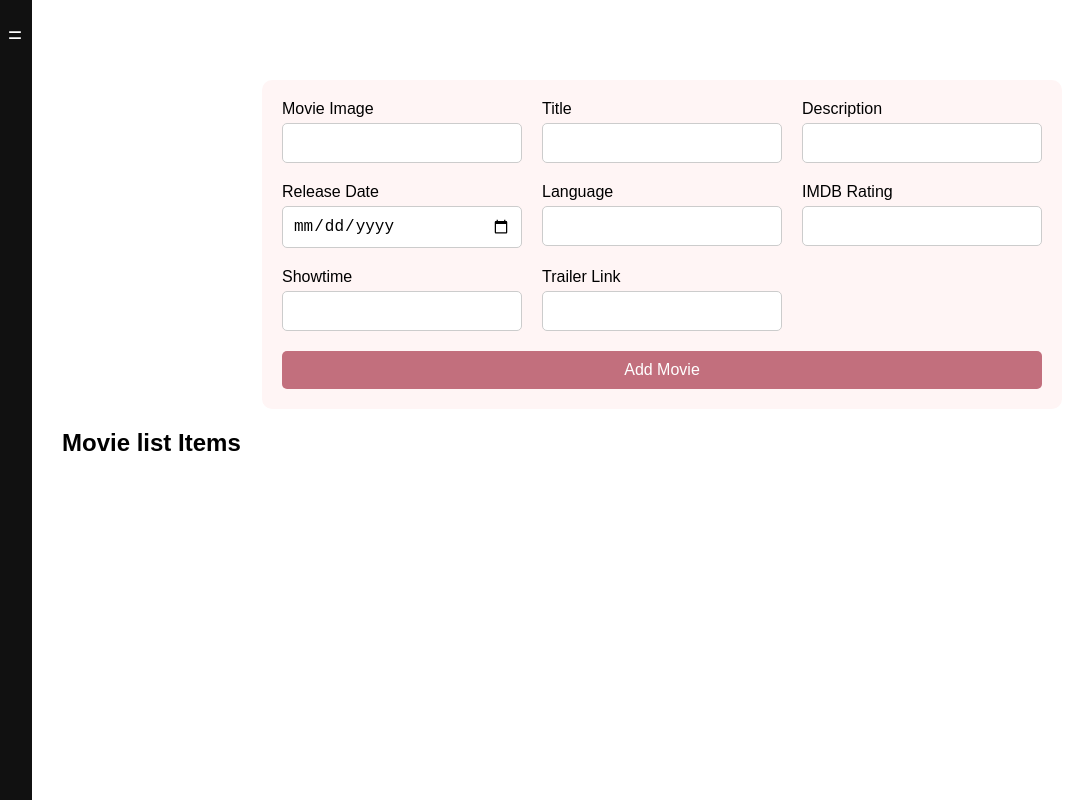
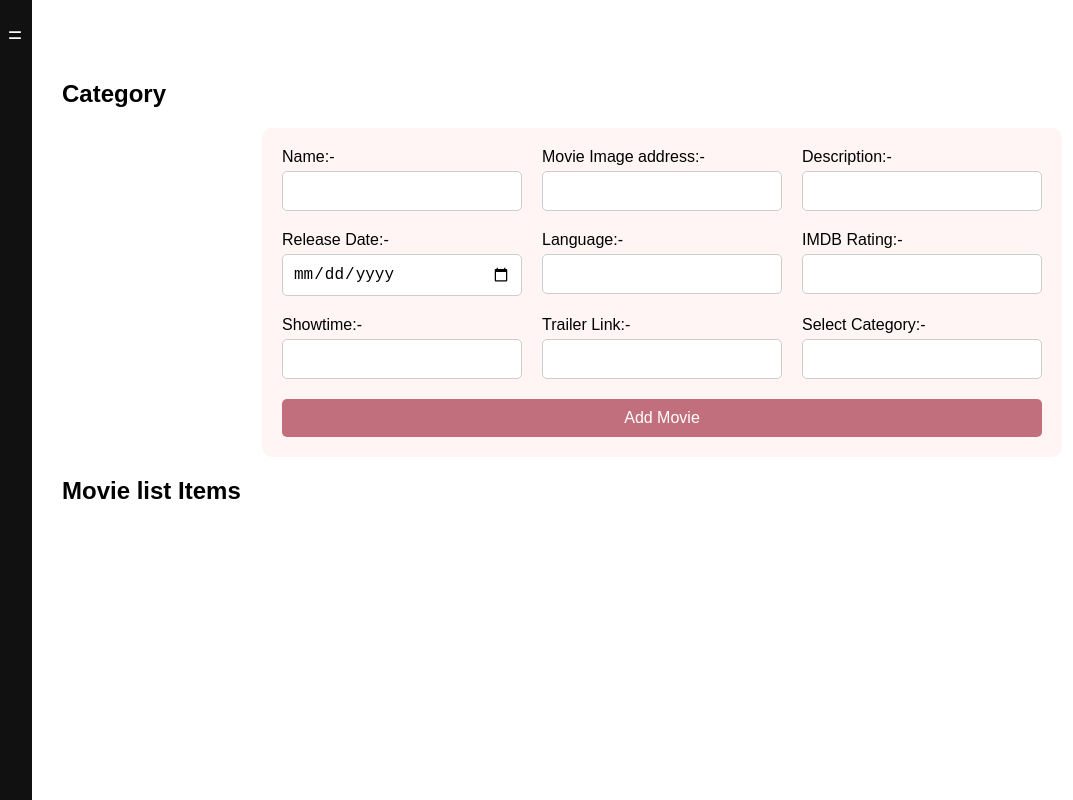
Before and after one commit to Kiran9991/Movie-Booking, a React (Create React App) app: page /movie in a window 1280 px wide. Shown: the whole page, without its empty margins (18-1091 px from the left). Built offline with nearby package versions, Linux system fonts and the light colour scheme.

Commit message:
Added add movie lists and form

```diff
--- a/src/pages/Movie/Form/AddMovieForm.js
+++ b/src/pages/Movie/Form/AddMovieForm.js
@@ -1,92 +1,82 @@
-import React, { useState } from "react";
+import React, { useRef } from "react";
+import { useDispatch } from "react-redux";
+import { movieActions } from "../../../store/moviesSlice";
 import "./AddMovieForm.css";
 
 const AddMovieForm = () => {
-  const [movie, setMovie] = useState({
-    image: "",
-    title: "",
-    description: "",
-    releaseDate: "",
-    language: "",
-    imdbRating: "",
-    showtime: "",
-    trailerLink: "",
-  });
+  const imageRef = useRef();
+  const nameRef = useRef();
+  const descriptionRef = useRef();
+  const releaseDateRef = useRef();
+  const languageRef = useRef();
+  const imdbRatingRef = useRef();
+  const showtimeRef = useRef();
+  const trailerLinkRef = useRef();
+  const categoryRef = useRef();
 
-  const handleChange = (e) => {
-    const { name, value } = e.target;
-    setMovie({ ...movie, [name]: value });
-  };
+  const dispatch = useDispatch();
 
   const handleSubmit = (e) => {
     e.preventDefault();
+
+    const movie = {
+      image: imageRef.current.value,
+      name: nameRef.current.value,
+      description: descriptionRef.current.value,
+      releaseDate: releaseDateRef.current.value,
+      language: languageRef.current.value,
+      imdbRating: imdbRatingRef.current.value,
+      showtime: showtimeRef.current.value,
+      trailerLink: trailerLinkRef.current.value,
+      category: categoryRef.current.value,
+    };
+
     console.log(movie);
-    // Handle form submission logic
+    dispatch(movieActions.addMovie(movie));
   };
 
   return (
     <form className="movie-form" onSubmit={handleSubmit}>
       <div className="form-row">
         <div className="form-group">
-          <label htmlFor="image">Movie Image</label>
-          <input
-            type="text"
-            id="image"
-            name="image"
-            value={movie.image}
-            onChange={handleChange}
-          />
+          <label htmlFor="name">Name:-</label>
+          <input type="text" id="name" name="name" ref={nameRef} />
         </div>
         <div className="form-group">
-          <label htmlFor="title">Title</label>
-          <input
-            type="text"
-            id="title"
-            name="title"
-            value={movie.title}
-            onChange={handleChange}
-          />
+          <label htmlFor="image">Movie Image address:-</label>
+          <input type="text" id="image" name="image" ref={imageRef} />
         </div>
         <div className="form-group">
-          <label htmlFor="description">Description</label>
+          <label htmlFor="description">Description:-</label>
           <input
             type="text"
             id="description"
             name="description"
-            value={movie.description}
-            onChange={handleChange}
+            ref={descriptionRef}
           />
         </div>
       </div>
       <div className="form-row">
         <div className="form-group">
-          <label htmlFor="releaseDate">Release Date</label>
+          <label htmlFor="releaseDate">Release Date:-</label>
           <input
             type="date"
             id="releaseDate"
             name="releaseDate"
-            value={movie.releaseDate}
-            onChange={handleChange}
+            ref={releaseDateRef}
           />
         </div>
         <div className="form-group">
-          <label htmlFor="language">Language</label>
-          <input
-            type="text"
-            id="language"
-            name="language"
-            value={movie.language}
-            onChange={handleChange}
-          />
+          <label htmlFor="language">Language:-</label>
+          <input type="text" id="language" name="language" ref={languageRef} />
         </div>
         <div className="form-group">
-          <label htmlFor="imdbRating">IMDB Rating</label>
+          <label htmlFor="imdbRating">IMDB Rating:-</label>
           <input
             type="number"
             id="imdbRating"
             name="imdbRating"
-            value={movie.imdbRating}
-            onChange={handleChange}
+            ref={imdbRatingRef}
             step="0.1"
             min="0"
             max="10"
@@ -95,27 +85,26 @@ const AddMovieForm = () => {
       </div>
       <div className="form-row">
         <div className="form-group">
-          <label htmlFor="showtime">Showtime</label>
-          <input
-            type="text"
-            id="showtime"
-            name="showtime"
-            value={movie.showtime}
-            onChange={handleChange}
-          />
+          <label htmlFor="showtime">Showtime:-</label>
+          <input type="text" id="showtime" name="showtime" ref={showtimeRef} />
         </div>
         <div className="form-group">
-          <label htmlFor="trailerLink">Trailer Link</label>
+          <label htmlFor="trailerLink">Trailer Link:-</label>
           <input
             type="text"
             id="trailerLink"
             name="trailerLink"
-            value={movie.trailerLink}
-            onChange={handleChange}
+            ref={trailerLinkRef}
           />
         </div>
+        <div className="form-group">
+          <label htmlFor="category">Select Category:-</label>
+          <input type="text" id="category" name="category" ref={categoryRef} />
+        </div>
       </div>
-      <button className="moviebutton" type="submit">Add Movie</button>
+      <button className="moviebutton" type="submit">
+        Add Movie
+      </button>
     </form>
   );
 };
--- a/src/pages/Movie/Movie.js
+++ b/src/pages/Movie/Movie.js
@@ -1,13 +1,20 @@
 import Container from "../../components/Container";
 import AddMovieForm from "./Form/AddMovieForm";
+import { useSelector } from "react-redux";
+import MovieList from "./listItems/MovieLists";
 
 const Movie = () => {
-    return (
-        <Container size={'5rem'}>
-            <AddMovieForm/>
-            <h2>Movie list Items</h2>
-        </Container>
-    )
-}
+  const MoviesCollection = useSelector((state) => state.movie.movies);
+
+//   console.log(MoviesCollection);
+  return (
+    <Container size={"5rem"}>
+        <h2>Category</h2>
+      <AddMovieForm />
+      <h2>Movie list Items</h2>
+      <MovieList/>
+    </Container>
+  );
+};
 
 export default Movie;
--- /dev/null
+++ b/src/pages/Movie/listItems/MovieLists.css
@@ -0,0 +1,12 @@
+.movieCardItem {
+    display: flex;
+    justify-content: flex-start
+}
+
+.movieDetails {
+    margin-left: 30px
+}
+
+.movieDetails h5 {
+    margin-top: 0;
+}
--- /dev/null
+++ b/src/pages/Movie/listItems/MovieLists.js
@@ -0,0 +1,36 @@
+import { Container } from "react-bootstrap";
+import { useSelector } from "react-redux";
+import "./MovieLists.css";
+
+const MovieList = () => {
+  const Movies = useSelector((state) => state.movie.movies);
+
+  const formatDate = (dateString) => {
+    const options = { day: "numeric", month: "long", year: "numeric" };
+    const date = new Date(dateString);
+    return date.toLocaleDateString("en-GB", options);
+  };
+
+  return (
+    <Container>
+      {Movies.map((movie, index) => (
+        <div className="movieCardItem">
+          <div>
+            <img src={movie.image} alt="Movie imag" />
+            <h4>{movie.name}</h4>
+          </div>
+          <div className="movieDetails">
+            <h5>Release Date:- {formatDate(movie.releaseDate)}</h5>
+            <h5>Language:- {movie.language}</h5>
+            <h5>IMDB Rating:- {movie.imdbRating}</h5>
+            <h5>Show Time:- {movie.showtime}</h5>
+            <h5>Category:- </h5>
+            <a href={movie.trailerLink}>Watch trailer</a>
+          </div>
+        </div>
+      ))}
+    </Container>
+  );
+};
+
+export default MovieList;
--- a/src/store/categorySlice.js
+++ b/src/store/categorySlice.js
@@ -1,4 +1,3 @@
-// src/features/counterSlice.js
 
 import { createSlice } from '@reduxjs/toolkit';
 
--- /dev/null
+++ b/src/store/moviesSlice.js
@@ -0,0 +1,19 @@
+import { createSlice } from "@reduxjs/toolkit";
+
+const intialMovieState = {
+  movies: [],
+};
+
+export const movieSlice = createSlice({
+  name: "movies",
+  initialState: intialMovieState,
+  reducers: {
+    addMovie: (state, action) => {
+      state.movies.push(action.payload);
+    },
+  },
+});
+
+export const movieActions = movieSlice.actions;
+
+export default movieSlice.reducer;
--- a/src/store/redux-store.js
+++ b/src/store/redux-store.js
@@ -1,9 +1,10 @@
 import { configureStore } from '@reduxjs/toolkit';
 
 import categoryReducer from './categorySlice';
+import movieReducer from './moviesSlice';
 
 const store = configureStore({
-    reducer: { category: categoryReducer }
+    reducer: { category: categoryReducer, movie: movieReducer }
 })
 
 export default store;
```
Also changed, not shown: src/pages/Movie/singleItem.js (added).
